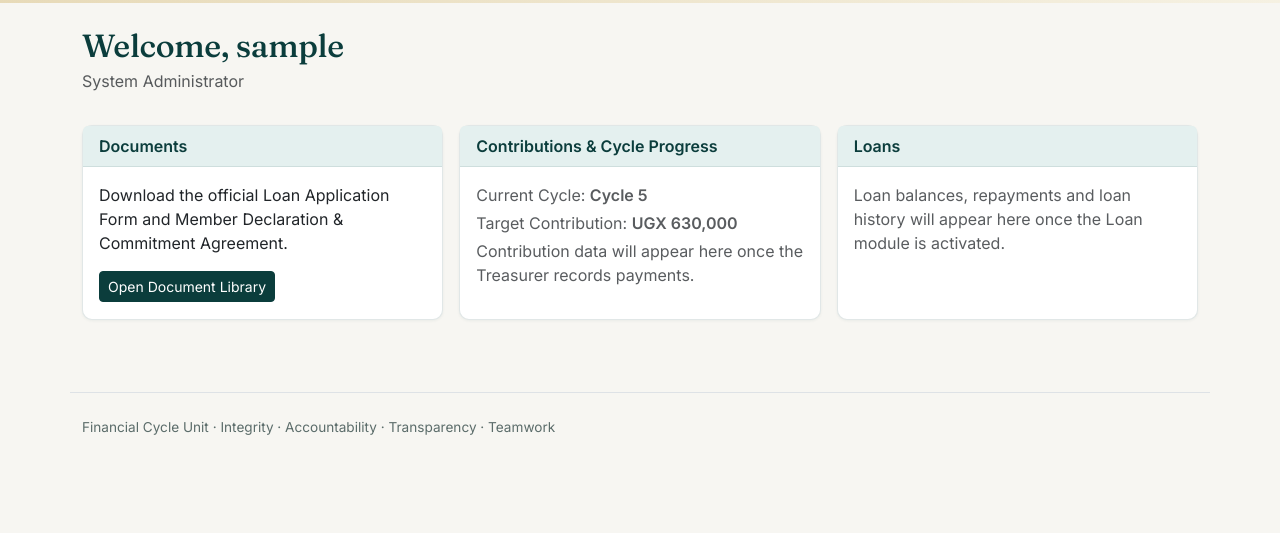
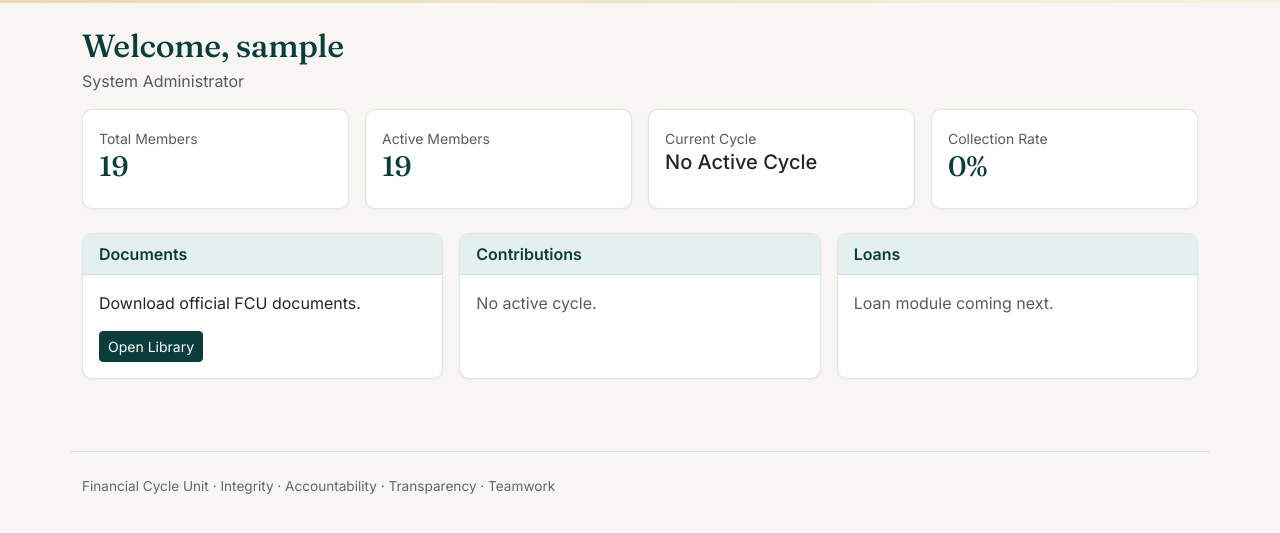
Before and after one commit to Brianwanzama/FCU-MIS, a Django app: page /dashboard/ in a window 1280 px wide. Shown: the part 56-589 px from the top of the page. Run offline with Django 5.2, Linux system fonts and the light colour scheme; the visitor is signed in with stand-in values (Sample User, id 1); data comes from the database, SQL or seed files in the repository; data that the repository does not hold is empty; some libraries are stand-ins or nearby versions.

Commit message:
Update dashboard with dynamic contribution summary

```diff
--- a/apps/core/views.py
+++ b/apps/core/views.py
@@ -2,7 +2,7 @@ from django.contrib.auth.decorators import login_required
 from django.shortcuts import redirect, render
 
 from apps.members.models import Member
-from apps.cycles.models import Cycle
+from apps.cycles.services import get_active_cycle
 from apps.contributions.models import Contribution
 from apps.contributions.services import cycle_contribution_summary
 
@@ -13,11 +13,7 @@ def dashboard(request):
     FCU Dashboard
     """
 
-    active_cycle = (
-        Cycle.objects
-        .filter(status=Cycle.Status.ACTIVE)
-        .first()
-    )
+    active_cycle = get_active_cycle()
 
     summary = None
 
--- a/templates/core/dashboard.html
+++ b/templates/core/dashboard.html
@@ -36,65 +36,214 @@
 
 {% endif %}
 
-<div class="row g-3 mt-2">
 
-    <div class="col-md-4">
+<!-- Summary Cards -->
+
+<div class="row g-3 mb-4">
+
+    <div class="col-lg-3 col-md-6">
         <div class="card fcu-card h-100">
-            <div class="card-header">Documents</div>
             <div class="card-body">
-                <p>
-                    Download the official Loan Application Form and
-                    Member Declaration &amp; Commitment Agreement.
-                </p>
 
-                <a href="{% url 'documents:library' %}"
-                   class="btn btn-fcu-primary btn-sm">
-                    Open Document Library
-                </a>
+                <small class="text-muted">Total Members</small>
+
+                <h3>{{ member_count }}</h3>
 
             </div>
         </div>
     </div>
 
-    <div class="col-md-4">
+    <div class="col-lg-3 col-md-6">
         <div class="card fcu-card h-100">
-            <div class="card-header">Contributions &amp; Cycle Progress</div>
-
             <div class="card-body">
 
-                <p class="text-muted mb-1">
-                    Current Cycle:
-                    <strong>Cycle 5</strong>
-                </p>
+                <small class="text-muted">Active Members</small>
 
-                <p class="text-muted mb-1">
-                    Target Contribution:
-                    <strong>UGX 630,000</strong>
-                </p>
-
-                <p class="text-muted">
-                    Contribution data will appear here once the Treasurer
-                    records payments.
-                </p>
+                <h3>{{ active_member_count }}</h3>
 
             </div>
         </div>
     </div>
 
+    <div class="col-lg-3 col-md-6">
+        <div class="card fcu-card h-100">
+            <div class="card-body">
+
+                <small class="text-muted">Current Cycle</small>
+
+                <h5>
+
+                    {% if current_cycle %}
+                        {{ current_cycle }}
+                    {% else %}
+                        No Active Cycle
+                    {% endif %}
+
+                </h5>
+
+            </div>
+        </div>
+    </div>
+
+    <div class="col-lg-3 col-md-6">
+        <div class="card fcu-card h-100">
+            <div class="card-body">
+
+                <small class="text-muted">
+                    Collection Rate
+                </small>
+
+                <h3>
+
+                    {% if summary %}
+                        {{ summary.collection_rate }}%
+                    {% else %}
+                        0%
+                    {% endif %}
+
+                </h3>
+
+            </div>
+        </div>
+    </div>
+
+</div>
+
+
+
+<div class="row g-3">
+
+    <!-- Documents -->
+
     <div class="col-md-4">
+
         <div class="card fcu-card h-100">
-            <div class="card-header">Loans</div>
+
+            <div class="card-header">
+                Documents
+            </div>
+
+            <div class="card-body">
+
+                <p>
+                    Download official FCU documents.
+                </p>
+
+                <a href="{% url 'documents:library' %}"
+                   class="btn btn-fcu-primary btn-sm">
+
+                    Open Library
+
+                </a>
+
+            </div>
+
+        </div>
+
+    </div>
+
+
+
+    <!-- Contributions -->
+
+    <div class="col-md-4">
+
+        <div class="card fcu-card h-100">
+
+            <div class="card-header">
+
+                Contributions
+
+            </div>
+
+            <div class="card-body">
+
+                {% if current_cycle %}
+
+                    <p>
+
+                        <strong>Cycle</strong><br>
+
+                        {{ current_cycle }}
+
+                    </p>
+
+                    <p>
+
+                        <strong>Target</strong><br>
+
+                        UGX {{ current_cycle.unit_target }}
+
+                    </p>
+
+                    <p>
+
+                        <strong>Collected</strong><br>
+
+                        UGX {{ summary.collected }}
+
+                    </p>
+
+                    <p>
+
+                        <strong>Outstanding</strong><br>
+
+                        UGX {{ summary.outstanding }}
+
+                    </p>
+
+                    <a href="{% url 'contributions:list' %}"
+                       class="btn btn-fcu-primary btn-sm">
+
+                        Contribution Register
+
+                    </a>
+
+                {% else %}
+
+                    <p class="text-muted">
+
+                        No active cycle.
+
+                    </p>
+
+                {% endif %}
+
+            </div>
+
+        </div>
+
+    </div>
+
+
+
+    <!-- Loans -->
+
+    <div class="col-md-4">
+
+        <div class="card fcu-card h-100">
+
+            <div class="card-header">
+
+                Loans
+
+            </div>
 
             <div class="card-body">
 
                 <p class="text-muted">
-                    Loan balances, repayments and loan history will appear
-                    here once the Loan module is activated.
+
+                    Loan module coming next.
+
                 </p>
 
             </div>
+
         </div>
+
     </div>
+
+
 
     {% if user.is_administrator %}
 
@@ -103,7 +252,9 @@
         <div class="card fcu-card h-100">
 
             <div class="card-header">
+
                 Administration
+
             </div>
 
             <div class="card-body">
@@ -112,13 +263,13 @@
 
                     <li>
                         <a href="{% url 'accounts:user_management' %}">
-                            Manage Users &amp; Roles
+                            Manage Users
                         </a>
                     </li>
 
                     <li>
                         <a href="{% url 'admin:members_member_changelist' %}">
-                            Manage Members
+                            Members
                         </a>
                     </li>
 
@@ -142,39 +293,77 @@
 
     </div>
 
+
+
     <div class="col-md-6">
 
         <div class="card fcu-card h-100">
 
             <div class="card-header">
-                FCU Summary
+
+                Recent Contributions
+
             </div>
 
             <div class="card-body">
 
+                {% if recent_contributions %}
+
                     <table class="table table-sm">
 
+                        <thead>
+
                         <tr>
-                        <td>Total Members</td>
-                        <td><strong>19</strong></td>
+
+                            <th>Member</th>
+                            <th>Amount</th>
+                            <th>Date</th>
+
                         </tr>
 
+                        </thead>
+
+                        <tbody>
+
+                        {% for contribution in recent_contributions %}
+
                             <tr>
-                        <td>Current Cycle</td>
-                        <td><strong>Cycle 5</strong></td>
+
+                                <td>
+
+                                    {{ contribution.member.member_code }}
+
+                                </td>
+
+                                <td>
+
+                                    UGX {{ contribution.amount }}
+
+                                </td>
+
+                                <td>
+
+                                    {{ contribution.payment_date }}
+
+                                </td>
+
                             </tr>
 
-                    <tr>
-                        <td>Cycle Target</td>
-                        <td><strong>UGX 630,000/member</strong></td>
-                    </tr>
+                        {% endfor %}
 
-                    <tr>
-                        <td>Status</td>
-                        <td><span class="badge badge-status-active">Operational</span></td>
-                    </tr>
+                        </tbody>
 
                     </table>
+
+                {% else %}
+
+                    <p class="text-muted">
+
+                        No contributions recorded yet.
+
+                    </p>
+
+                {% endif %}
 
             </div>
 
```
Lines whose indentation alone changed are shown as unchanged.
